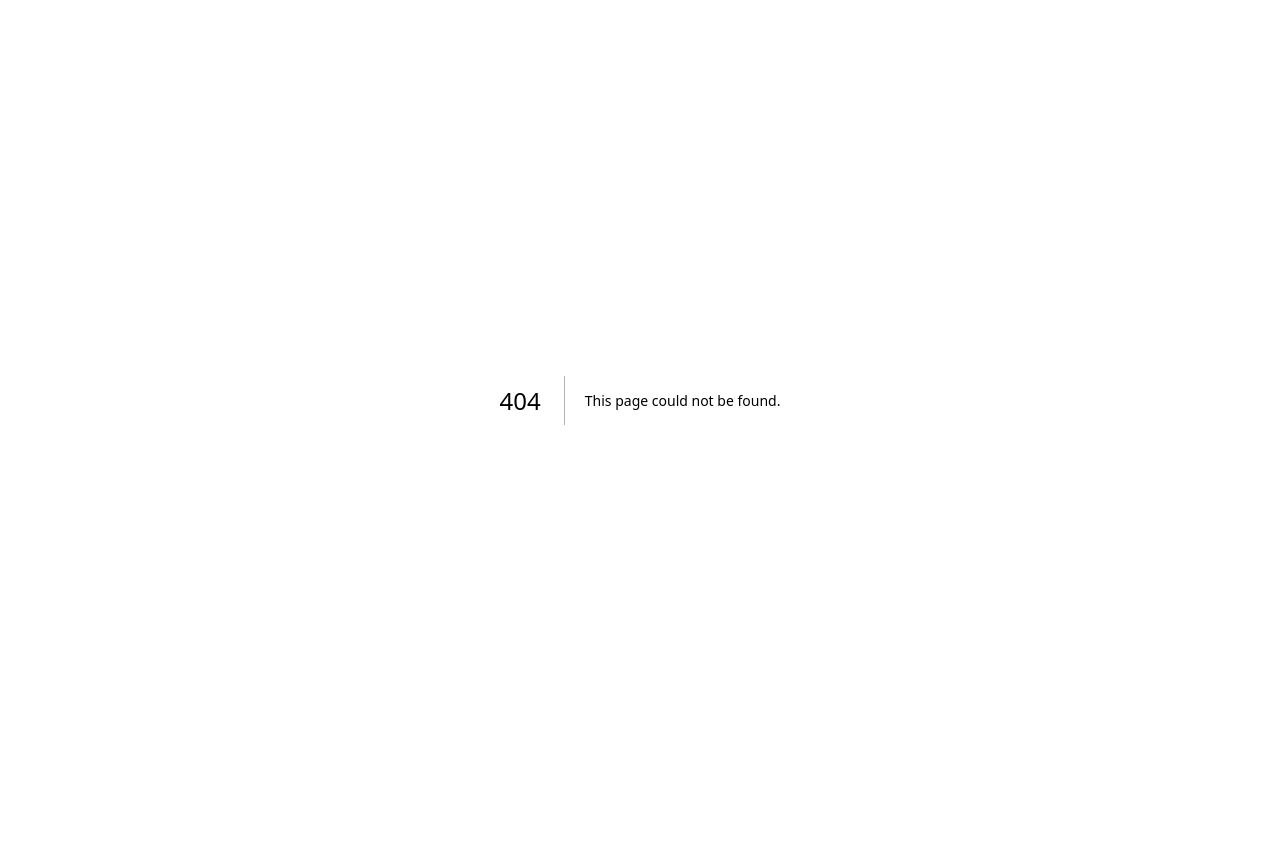
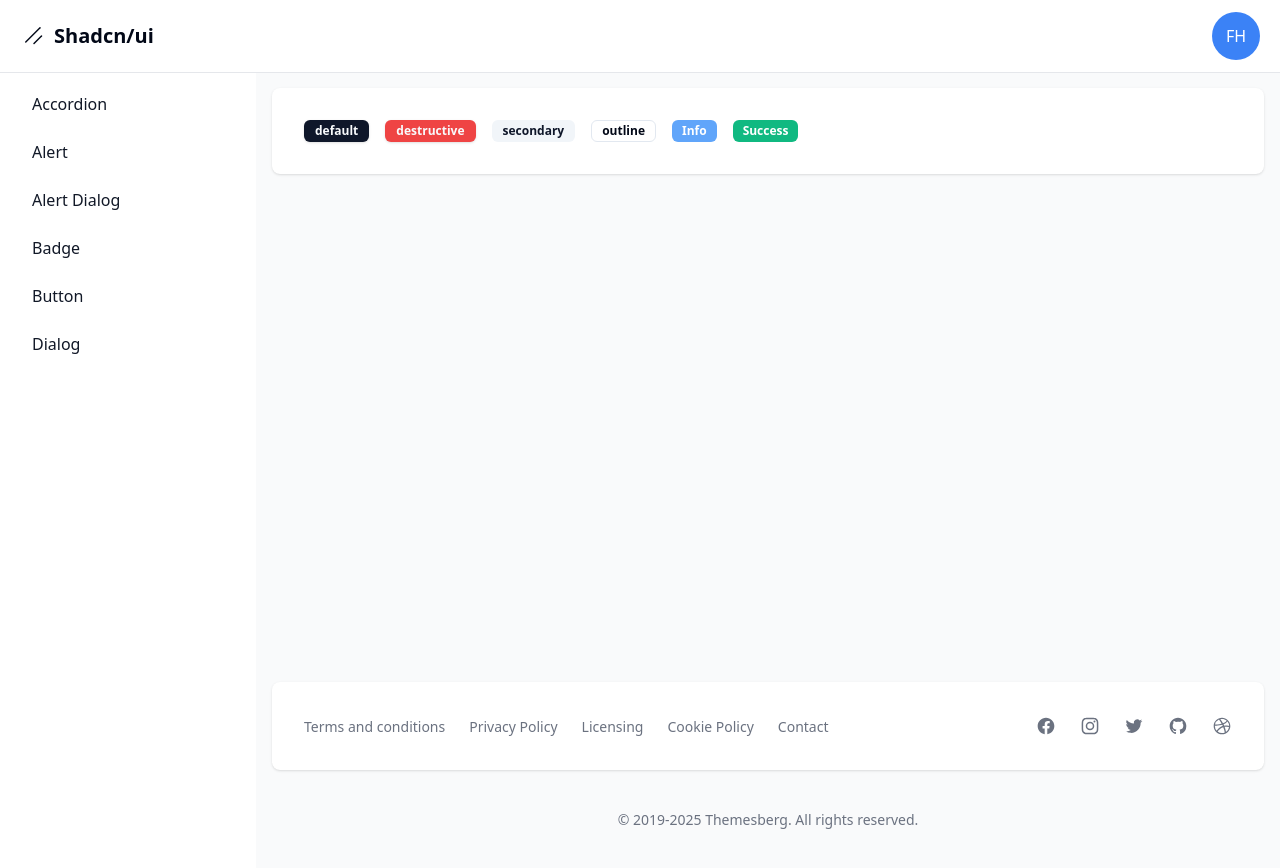
Before and after one commit to TeslaWillow/shadcn-dashboard, a Next.js app: page /dashboard/badge in a window 1280 px wide. Before the commit this address had no page. Before the commit the page ends 800 px from the top, so only its background shows below. Built offline with nearby package versions, Linux system fonts and the light colour scheme.

Commit message:
using badge

```diff
--- /dev/null
+++ b/src/app/dashboard/badge/page.tsx
@@ -0,0 +1,14 @@
+import { Badge } from "@/components/ui/badge";
+
+export default function Page() {
+  return (
+    <div className="flex gap-4">
+      <Badge>default</Badge>
+      <Badge variant={'destructive'}>destructive</Badge>
+      <Badge variant={'secondary'}>secondary</Badge>
+      <Badge variant={'outline'}>outline</Badge>
+      <Badge capitalize variant={'info'}>info</Badge>
+      <Badge capitalize variant={'success'}>success</Badge>
+    </div>
+  );
+}
--- a/src/app/dashboard/layout.tsx
+++ b/src/app/dashboard/layout.tsx
@@ -9,7 +9,8 @@
   { name: "button", href: "button" },
   { name: "alert dialog", href: "alert-dialog" },
   { name: "dialog", href: "dialog" },
-];
+  { name: "badge", href: "badge" },
+].sort((a,b) => a.name.localeCompare(b.name));
 
 export default function DashboardLayout({
   children,
--- /dev/null
+++ b/src/components/ui/badge.tsx
@@ -0,0 +1,42 @@
+import * as React from "react"
+import { cva, type VariantProps } from "class-variance-authority"
+
+import { cn } from "@/lib/utils"
+
+const badgeVariants = cva(
+  "inline-flex items-center rounded-md border px-2.5 py-0.5 text-xs font-semibold transition-colors focus:outline-none focus:ring-2 focus:ring-ring focus:ring-offset-2",
+  {
+    variants: {
+      variant: {
+        default:
+          "border-transparent bg-primary text-primary-foreground shadow hover:bg-primary/80",
+        secondary:
+          "border-transparent bg-secondary text-secondary-foreground hover:bg-secondary/80",
+        destructive:
+          "border-transparent bg-destructive text-destructive-foreground shadow hover:bg-destructive/80",
+        outline: "text-foreground",
+        info: "bg-blue-400 text-white border-0 hover:bg-blue-500/80",
+        success: "bg-emerald-500 text-white border-0 hover:bg-emerald-500/80",
+      },
+    },
+    defaultVariants: {
+      variant: "default",
+    },
+  }
+)
+
+export interface BadgeProps
+  extends React.HTMLAttributes<HTMLDivElement>,
+    VariantProps<typeof badgeVariants> {
+      capitalize?: boolean;
+    }
+
+function Badge({ className, variant, capitalize=false, ...props }: BadgeProps) {
+  return (
+    <div className={cn(badgeVariants({ variant }), className, {
+      'capitalize': capitalize,
+    })} {...props} />
+  )
+}
+
+export { Badge, badgeVariants }
```
